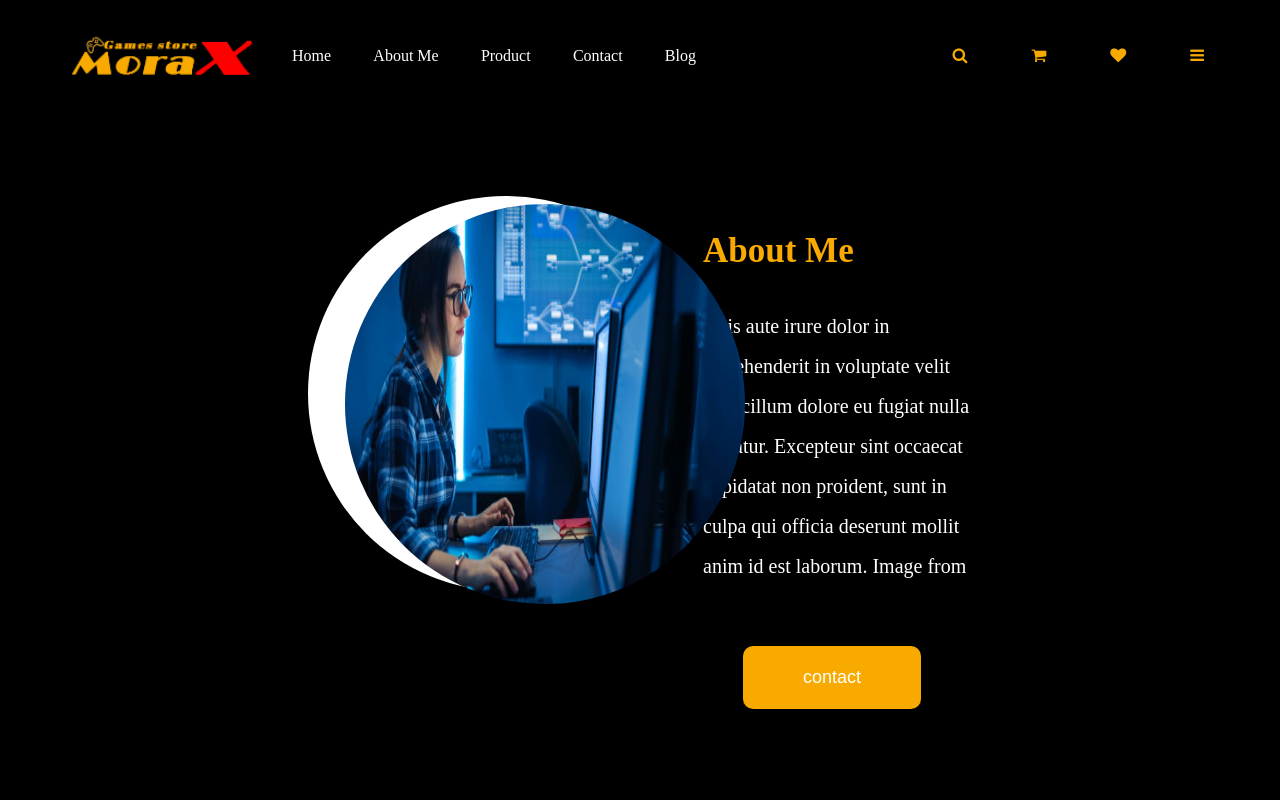
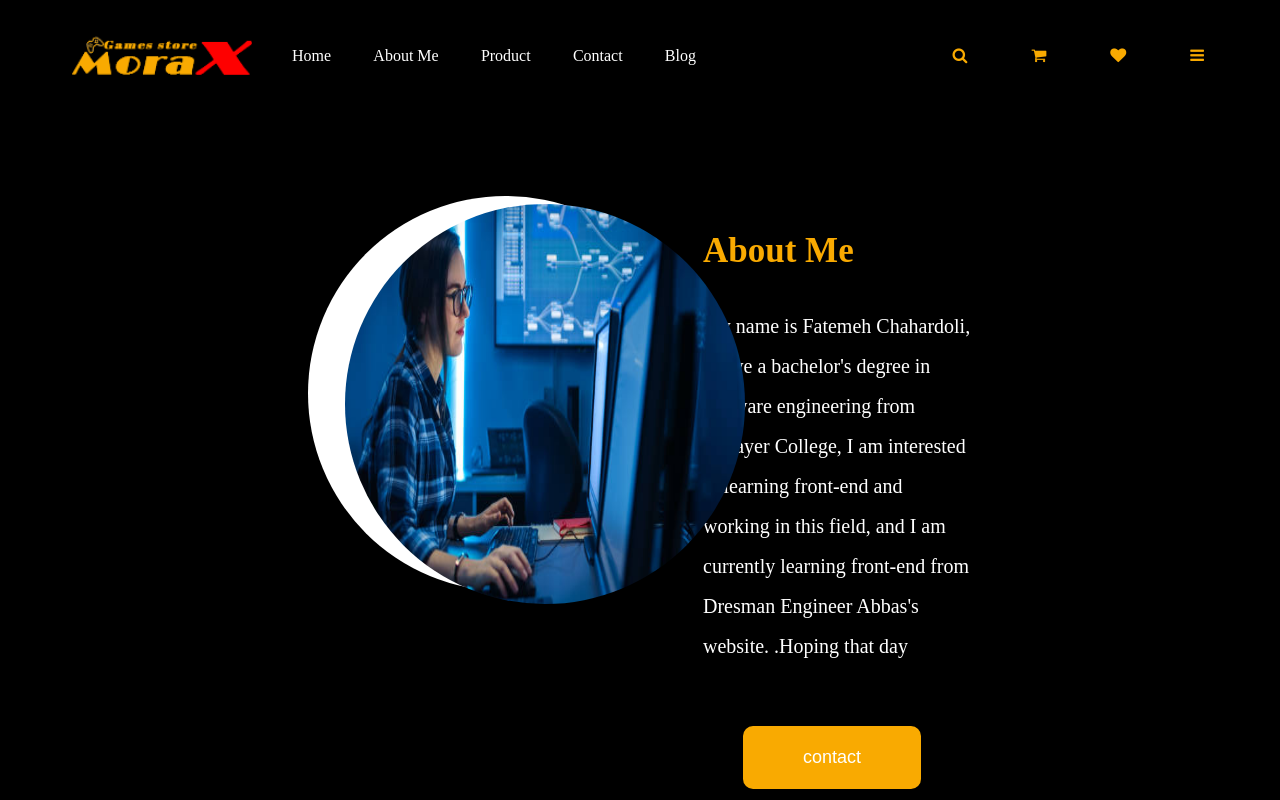
Before and after one commit to fatemehchahardoli/Movie, a React (Create React App) app: page /about-me in a window 1280 px wide. Shown: the top 800 px of the page. Built offline with nearby package versions, Linux system fonts and the light colour scheme.

Commit message:
about me

```diff
--- a/src/components/AboutMe.js
+++ b/src/components/AboutMe.js
@@ -17,11 +17,11 @@ class AboutMe extends Component {
                <div className="about-text">
                   <h3>About Me</h3>
                   <p>
-                     {" "}
-                     Duis aute irure dolor in reprehenderit in voluptate velit
-                     esse cillum dolore eu fugiat nulla pariatur. Excepteur sint
-                     occaecat cupidatat non proident, sunt in culpa qui officia
-                     deserunt mollit anim id est laborum. Image from{" "}
+                     My name is Fatemeh Chahardoli, I have a bachelor's degree
+                     in software engineering from Malayer College, I am
+                     interested in learning front-end and working in this field,
+                     and I am currently learning front-end from Dresman Engineer
+                     Abbas's website. .Hoping that day
                   </p>
                   <button className="contact">contact</button>
                </div>
```
